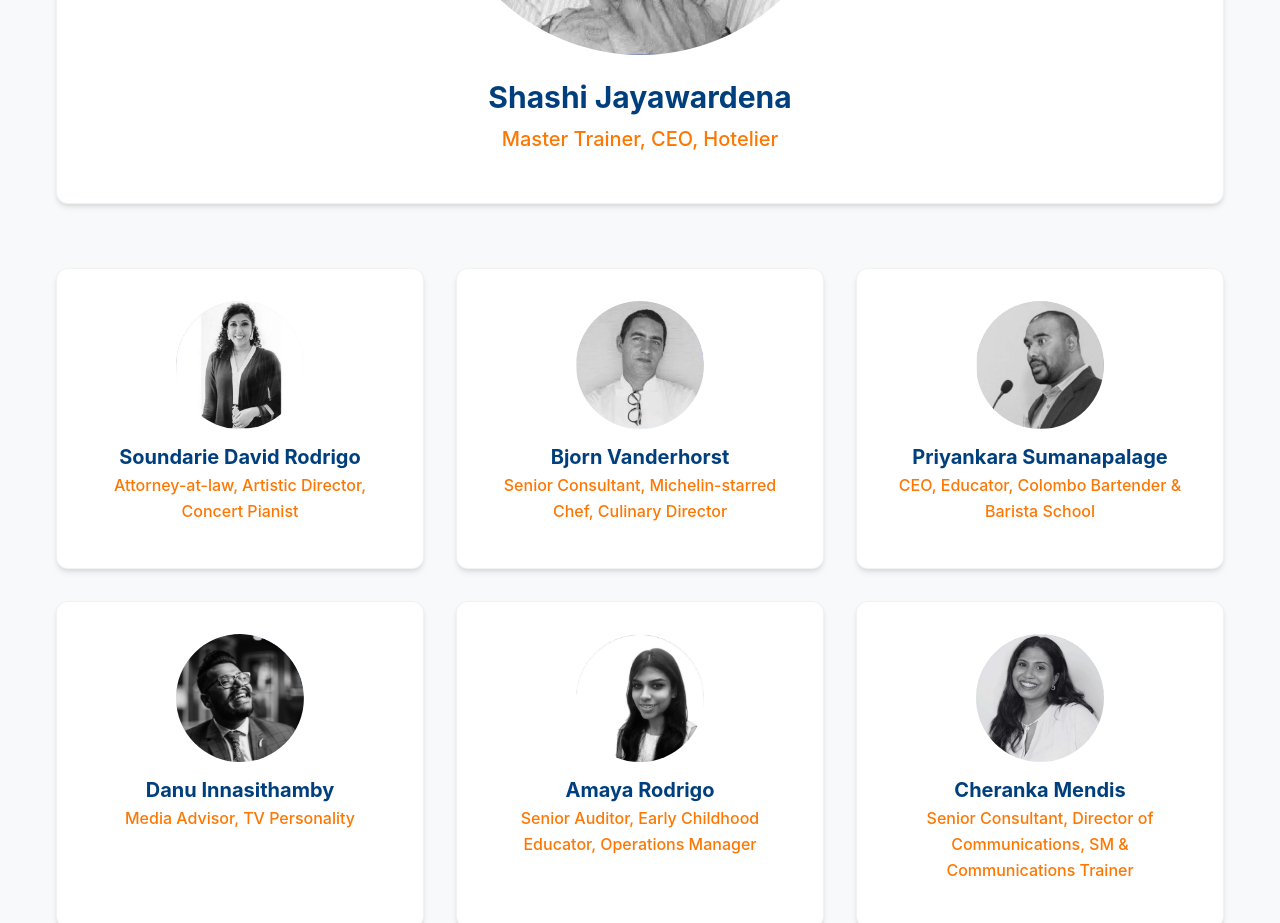
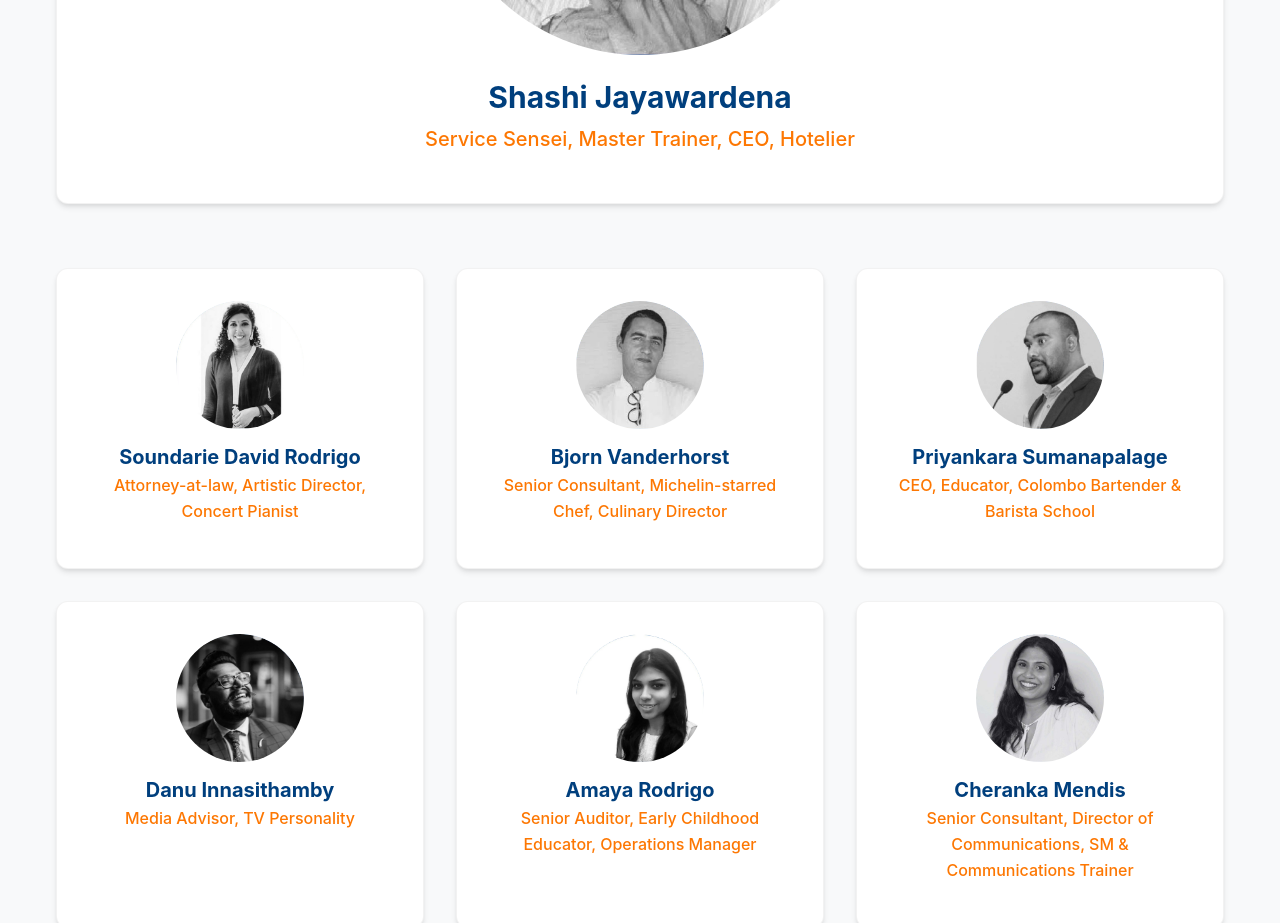
Before and after one commit to kevin-denny/CentralHR, a Next.js app: page /about in a window 1280 px wide. Shown: the part 2620-3543 px from the top of the page. Built offline with nearby package versions, Linux system fonts and the light colour scheme.

Commit message:
no message

```diff
--- a/app/about/page.js
+++ b/app/about/page.js
@@ -11,7 +11,7 @@ export const metadata = {
 
 export default function About() {
     const teamMembers = [
-        { name: 'Shashi Jayawardena', role: 'Master Trainer, CEO, Hotelier', bio: '', image: '/team/shashi.png' },
+        { name: 'Shashi Jayawardena', role: 'Service Sensei, Master Trainer, CEO, Hotelier', bio: '', image: '/team/shashi.png' },
         { name: 'Soundarie David Rodrigo', role: 'Attorney-at-law, Artistic Director, Concert Pianist', bio: '', image: '/team/soundarie.png' },
         { name: 'Bjorn Vanderhorst', role: 'Senior Consultant, Michelin-starred Chef, Culinary Director', bio: '', image: '/team/bjorn.png' },
         { name: 'Priyankara Sumanapalage', role: 'CEO, Educator, Colombo Bartender & Barista School', bio: '', image: '/team/priyankara.png' },
```
